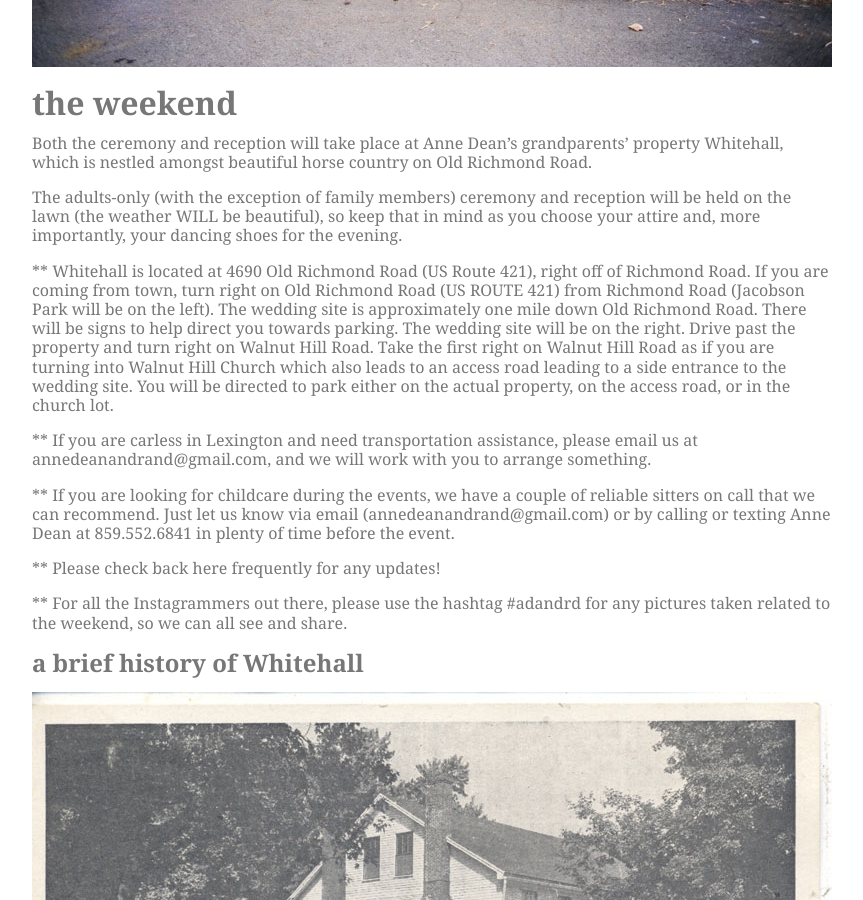
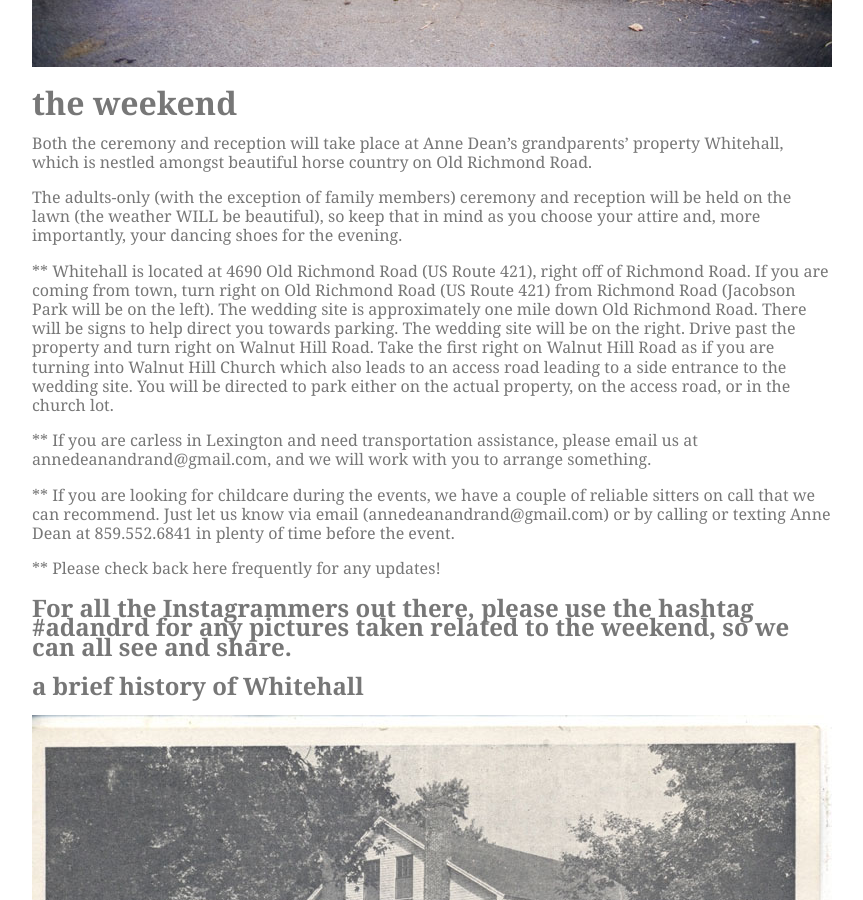
Before and after one commit to nikolaiwarner/annedeanandrand.com, a Jekyll site: the page built from weekend.md, in a window 1280 px wide and 900 px high, scrolled down 724 px. Shown: the whole window, without its empty margins (208-1071 px from the left). Built offline with Jekyll 4.4.1, drawn with Linux system fonts in a browser that asks for light colours.

```diff
--- a/weekend.md
+++ b/weekend.md
@@ -11,7 +11,7 @@ Both the ceremony and reception will take place at Anne Dean's grandparents' pro
 
 The adults-only (with the exception of family members) ceremony and reception will be held on the lawn (the weather WILL be beautiful), so keep that in mind as you choose your attire and, more importantly, your dancing shoes for the evening.
 
-** Whitehall is located at 4690 Old Richmond Road (US Route 421), right off of Richmond Road. If you are coming from town, turn right on Old Richmond Road (US ROUTE 421) from Richmond Road (Jacobson Park will be on the left). The wedding site is approximately one mile down Old Richmond Road. There will be signs to help direct you towards parking. The wedding site will be on the right. Drive past the property and turn right on Walnut Hill Road. Take the first right on Walnut Hill Road as if you are turning into Walnut Hill Church which also leads to an access road leading to a side entrance to the wedding site. You will be directed to park either on the actual property, on the access road, or in the church lot.
+** Whitehall is located at 4690 Old Richmond Road (US Route 421), right off of Richmond Road. If you are coming from town, turn right on Old Richmond Road (US Route 421) from Richmond Road (Jacobson Park will be on the left). The wedding site is approximately one mile down Old Richmond Road. There will be signs to help direct you towards parking. The wedding site will be on the right. Drive past the property and turn right on Walnut Hill Road. Take the first right on Walnut Hill Road as if you are turning into Walnut Hill Church which also leads to an access road leading to a side entrance to the wedding site. You will be directed to park either on the actual property, on the access road, or in the church lot.
 
 
 ** If you are carless in Lexington and need transportation assistance, please email us at annedeanandrand@gmail.com, and we will work with you to arrange something.
@@ -22,7 +22,7 @@ The adults-only (with the exception of family members) ceremony and reception wi
 
 ** Please check back here frequently for any updates!
 
-** For all the Instagrammers out there, please use the hashtag  #adandrd for any pictures taken related to the weekend, so we can all see and share.
+## For all the Instagrammers out there, please use the hashtag  #adandrd for any pictures taken related to the weekend, so we can all see and share.
 
 ## a brief history of Whitehall
 
```
